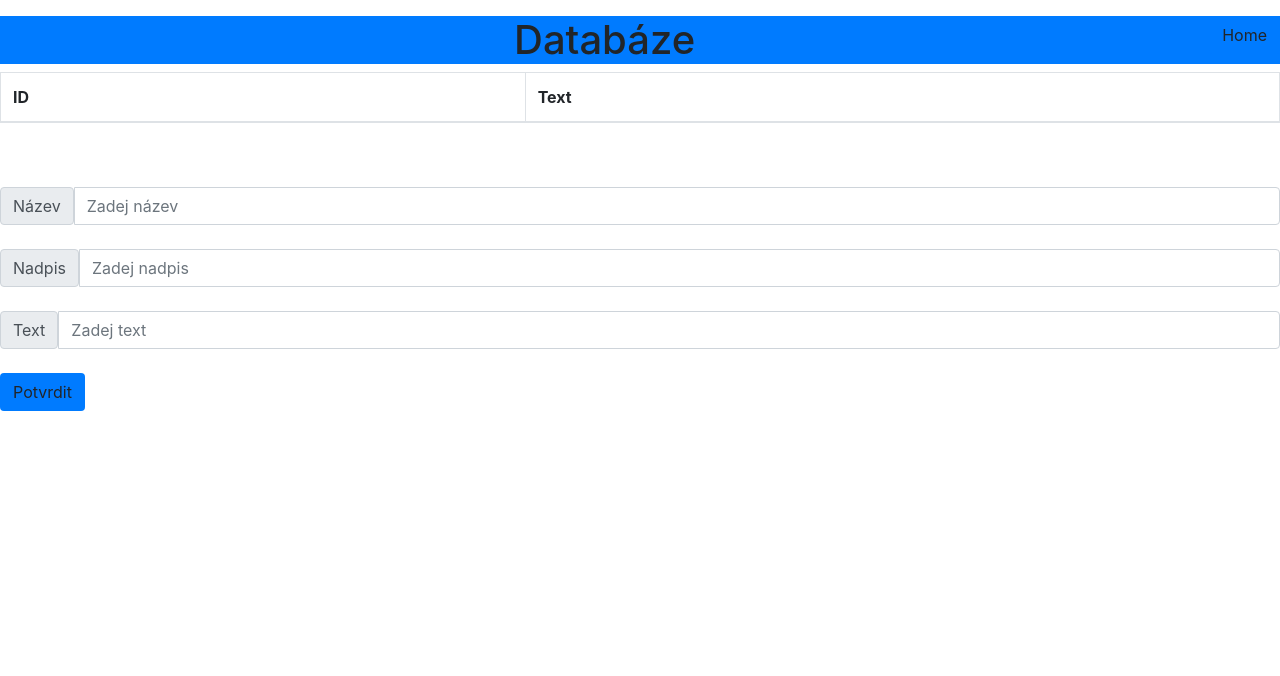
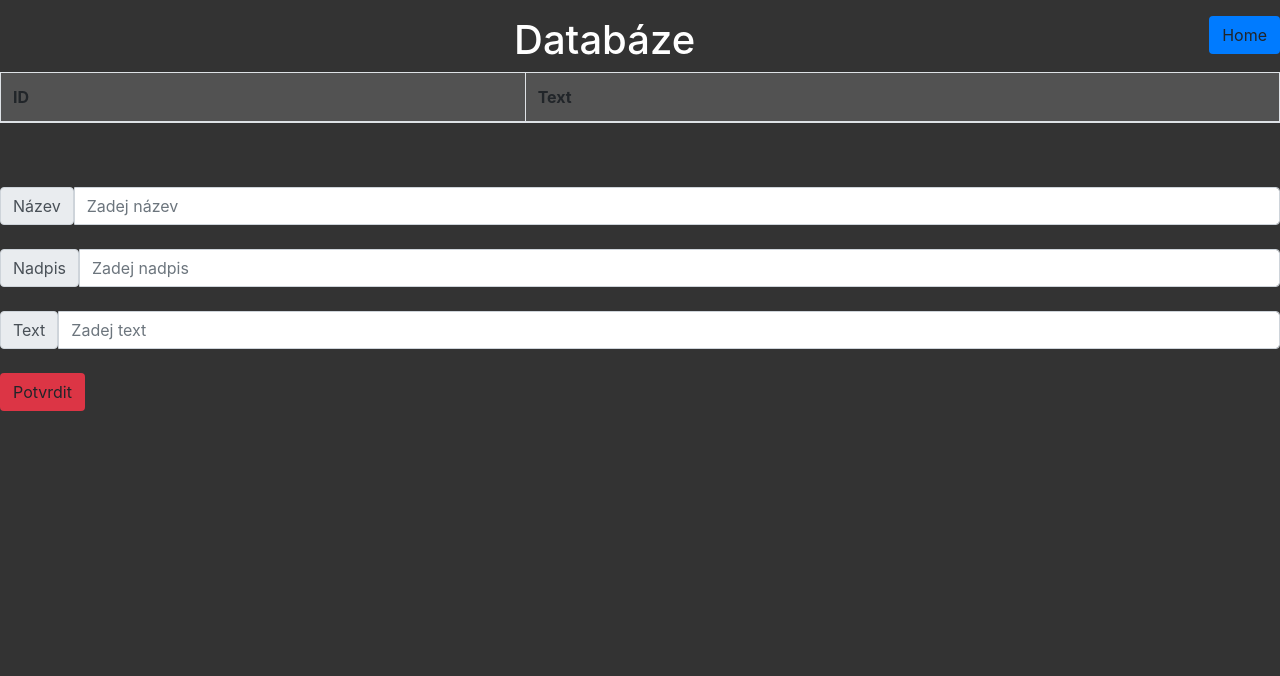
Before and after one commit to matej-kaska/NoSQL, a Flask app: page / in a window 1280 px wide. Shown: the top 676 px of the page. Run offline with Flask 2, Linux system fonts and the light colour scheme; lists and menus that the app fills with data are empty.

Commit message:
submit update

```diff
--- a/templates/index.html
+++ b/templates/index.html
@@ -2,20 +2,22 @@
 
 {% block main %}
 <article>
-    <header class="header bg-primary text-center">
+    <header class="header text-center" style="background-color: #333333; color: white;">
         <h1>Databáze</h1>
     </header>
 </article>
 
-<section id="Text">
-    <table class="table table-hover table-bordered border-dark table-striped">
+<section class="section bg-secondary" id="Text">
+    <table class="table table-hover table-bordered border-dark table-striped"
+        style="background-color: rgb(82, 82, 82);">
         <thead>
             <th>ID</th>
             <th>Text</th>
         </thead>
         {% for ID, nazev, nadpis, text in databaze %}
         <tr>
-            <td>{{ ID }}</td><td>{{ nadpis }}</td>
+            <td>{{ ID }}</td>
+            <td>{{ nadpis }}</td>
         </tr>
         {% endfor %}
     </table>
@@ -23,7 +25,7 @@
 
 <br>
 <br>
-<section class="section" id="Odeslat text">
+<section class="section" id="Odeslat text" style="background-color: #333333; color: white;">
     <form action="" method="post">
         <fieldset>
 
@@ -45,7 +47,7 @@
             </div>
             <br>
 
-            <button class="btn bg-primary" type="submit">Potvrdit</button>
+            <button class="btn bg-danger" type="submit" style="margin-bottom: 25px">Potvrdit</button>
         </fieldset>
     </form>
 </section>
--- a/templates/sablona.html
+++ b/templates/sablona.html
@@ -1,7 +1,7 @@
 <!DOCTYPE html>
 <html>
 
-<head class="head bg-black">
+<head class="head" style="background-color: #333333;">
     <title>{% block title %} Divočákos {% endblock %}</title>
     <meta name="viewport" content="width=device-width, initial-scale=1">
     <link rel="stylesheet" href="https://cdn.jsdelivr.net/npm/bootstrap@4.3.1/dist/css/bootstrap.min.css"
@@ -9,7 +9,7 @@
     <link href="static/css/style.css" rel="stylesheet" media="all">
 </head>
 
-<body class="body bg-black">
+<body class="body" style="background-color: #333333;">
     <header>
         <h1>{% block nadpis %} {% endblock %}</h1>
         <a href="/">
```
Lines whose indentation alone changed are shown as unchanged.
